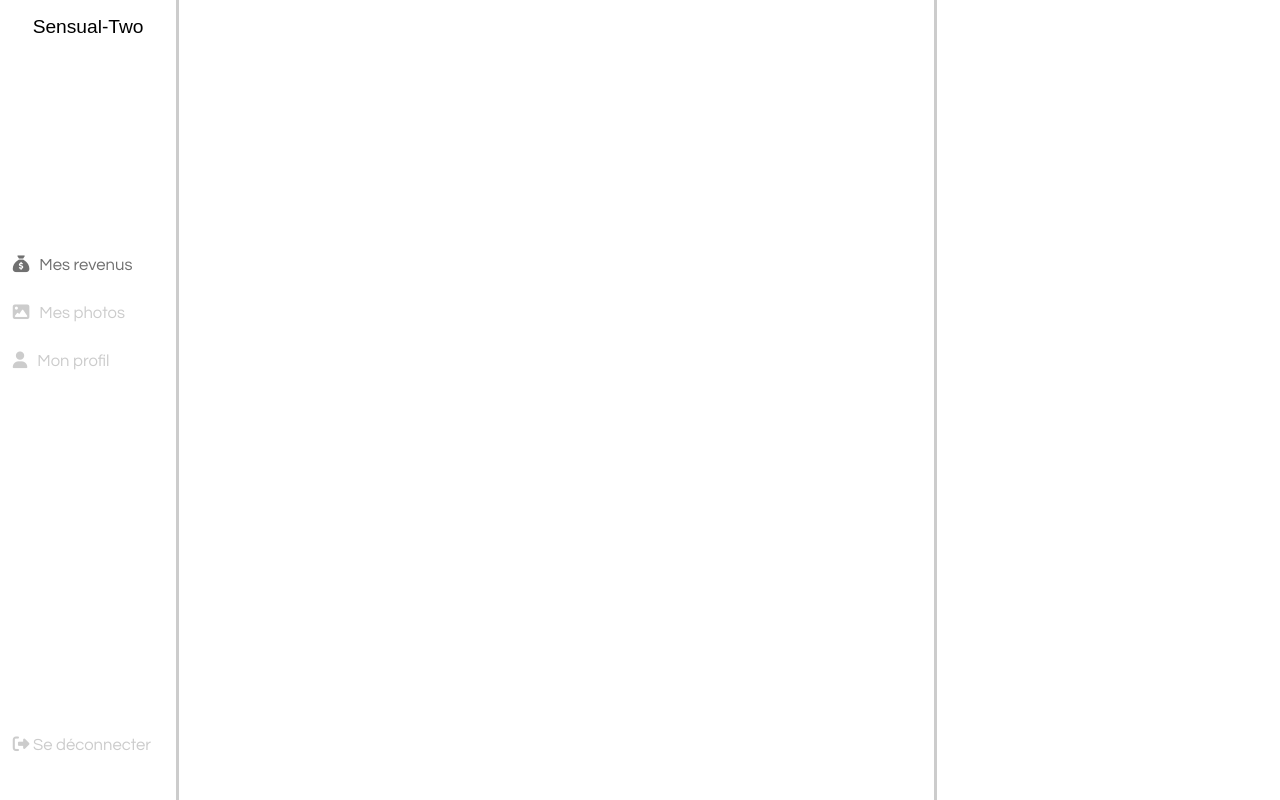
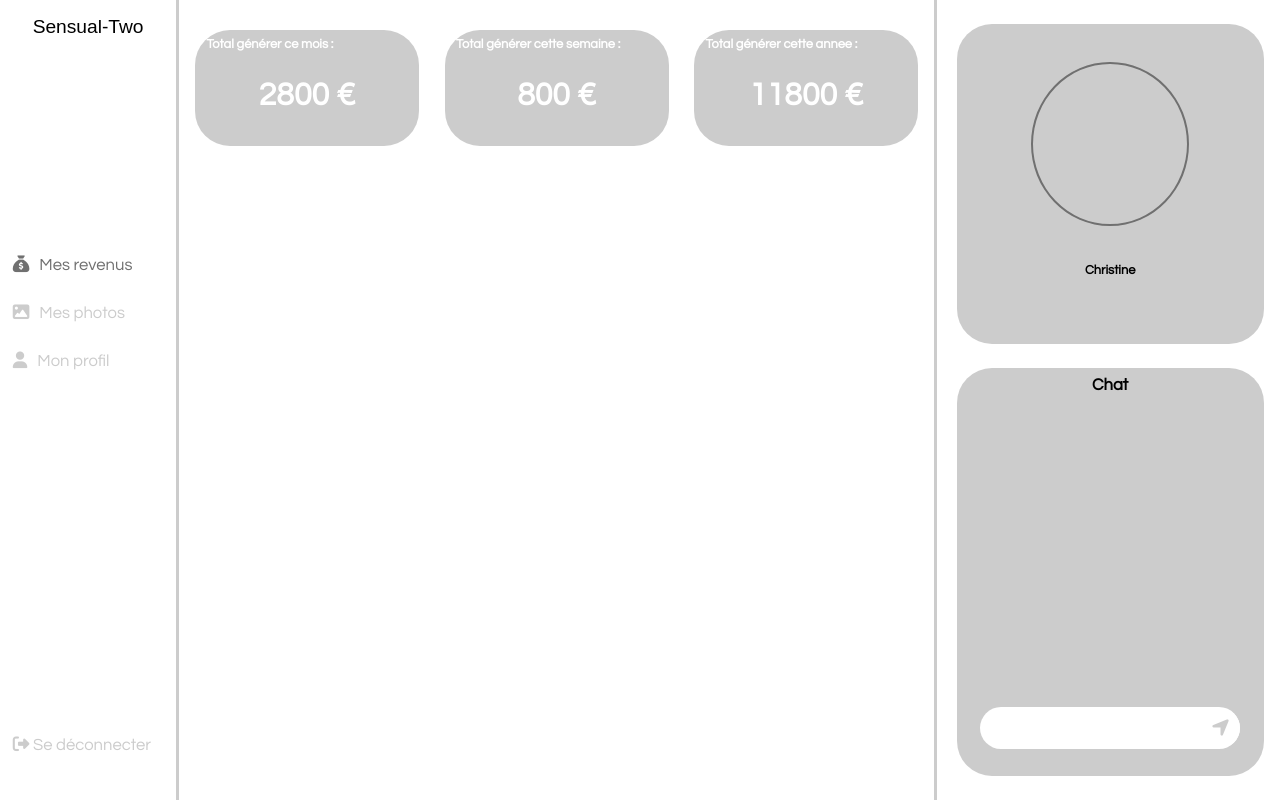
Before and after one commit to jejeoh/sensonly, a plain HTML site: page users/dashboard.html in a window 1280 px wide. Drawn offline with nearby package versions, Linux system fonts and the light colour scheme; a web font is replaced by a local one.

Commit message:
avencement page utilisateur

```diff
--- a/users/css/dashboard.css
+++ b/users/css/dashboard.css
@@ -20,7 +20,6 @@ section.content{
 section.personne{
     width: calc( 27vw - 3px );
     border-left: 3px solid #CCCCCC;
-
 }
 
 
@@ -71,3 +70,138 @@ div.leave{
 div.leave:hover{
     color: #707070;
 }
+
+div.top{
+    width: 100%;
+    height: 22vh;
+    display: flex;
+    justify-content: center;
+    align-items: center;
+}
+div.top div.frame{
+    width: 17.5vw;
+    height: 14.5vh;
+    background-color: #CCCCCC;
+    margin-left: 1vw;
+    margin-right: 1vw;
+    border-radius: 35px;
+}
+div.frame h3.nom{
+    margin-left: 5%;
+    font-size: 1vw;
+    color: #ffffff;
+    font-family: Century Gothic,CenturyGothic,AppleGothic,sans-serif;
+    margin-top: 1vh;
+}
+div.frame h2.nombr{
+    width: 100%;
+    height: 11vh;
+    font-size: 2.5vw;
+    color: #ffffff;
+    font-family: Century Gothic,CenturyGothic,AppleGothic,sans-serif;
+    display: flex;
+    justify-content: center;
+    align-items: center;
+}
+
+div.profil{
+    width: 24vw;
+    height: 40vh;
+    background: #ccc;
+    border-radius: 35px;
+    margin-left: 1.5vw;
+    margin-top: 3vh;
+}
+div.photo{
+    width: 100%;
+    justify-content: center;
+    align-items: center;
+    display: flex;
+    height: 30vh;
+}
+div.photo div.img{
+    max-width: 12vw;
+    max-height: 20vh;
+    width: auto;
+    height: 20vh;
+    aspect-ratio: 1/1;
+    border: 2px solid #707070;
+    overflow: hidden;
+    border-radius: 50%;
+}
+div.nom{
+    width: 100%;
+    height: auto;
+    text-align: center;
+}
+div.nom h3.prenom{
+    font-size: 1vw;
+    color: #000;
+    font-family: Century Gothic,CenturyGothic,AppleGothic,sans-serif;
+}
+div.chat{
+    width: 24vw;
+    height: 51vh;
+    background: #ccc;
+    border-radius: 35px;
+    margin-left: 1.5vw;
+    margin-top: 3vh;
+
+}
+div.nom-section{
+    width: 100%;
+    height: 5vh;
+    top: 1vh;
+    text-align: center;
+    position: relative;
+    overflow: hidden;
+}
+div.nom-section h2.sect{
+    font-size: 1.3vw;
+    color: #000;
+    font-family: Century Gothic,CenturyGothic,AppleGothic,sans-serif;
+
+}
+div.affiche{
+    width: 100%;
+    height: 35vh;
+    overflow: auto;
+    position: relative;
+}
+div.input{
+    width: 100%;
+    height: 10vh;
+    display: flex;
+    align-items: center;
+    justify-content: center;
+}
+div.input input:nth-child(1){
+    width: calc(90% - 2.5vh);
+    height: 5vh;
+    outline: none;
+    border: none;
+    border-radius: 25px;
+    background: #fff;
+    font-size: 1vw;
+    color: #ccc;
+
+}
+div.input input:nth-child(3){
+    width: 5vh;
+    height: 5vh;
+    margin-left: -5vh;
+    opacity: 0;
+    cursor: pointer;
+}
+div.input span{
+    width: 5vh;
+    height: 5vh;
+    border-radius: 50%;
+    background: #fff;
+    display: flex;
+    align-items: center;
+    justify-content: center;
+    color: #CCCCCC;
+    margin-left: -5vh;
+    font-size: 2.5vh;
+}
--- a/users/dashboard.html
+++ b/users/dashboard.html
@@ -19,11 +19,49 @@
         </div>
         <div class="leave"><i class="fa-solid fa-right-from-bracket"></i> Se déconnecter</div>
     </section>
-    <section class="content"></section>
-    <section class="personne"></section>
+    <section class="content">
+        <div class="top">
+            <div class="frame">
+                <h3 class="nom">Total générer ce mois :</h3>
+                <h2 class="nombr">2800 €</h2>
+            </div>
+            <div class="frame">
+                <h3 class="nom">Total générer cette semaine :</h3>
+                <h2 class="nombr">800 €</h2>
+            </div>
+            <div class="frame">
+                <h3 class="nom">Total générer cette annee :</h3>
+                <h2 class="nombr">11800 €</h2>
+            </div>
+        </div>
+    </section>
+    <section class="personne">
+        <div class="profil">
+            <div class="photo">
+                <div class="img"></div>
+            </div>
+            <div class="nom">
+                <h3 class="prenom">Christine</h3>
+            </div>
+        </div>
+        <div class="chat">
+            <div class="nom-section">
+                <h2 class="sect">Chat</h2>
+            </div>
+            <div class="affiche">
 
+            </div>
+            <div class="input">
+                <input type="text" name="message" >
+                <span><i class="fa-solid fa-location-arrow"></i></span>
+                <input type="submit">
+            </div>
+        </div>
+    </section>
 
+    <script src="https://cdnjs.cloudflare.com/ajax/libs/Chart.js/4.3.2/chart.min.js"></script>
     <script src="https://kit.fontawesome.com/6797008703.js" crossorigin="anonymous"></script>
+    <script src="js/dashboard.js"></script>
 
 </body>
 </html>
```
Also changed, not shown: users/js/dashboard.js (added).
